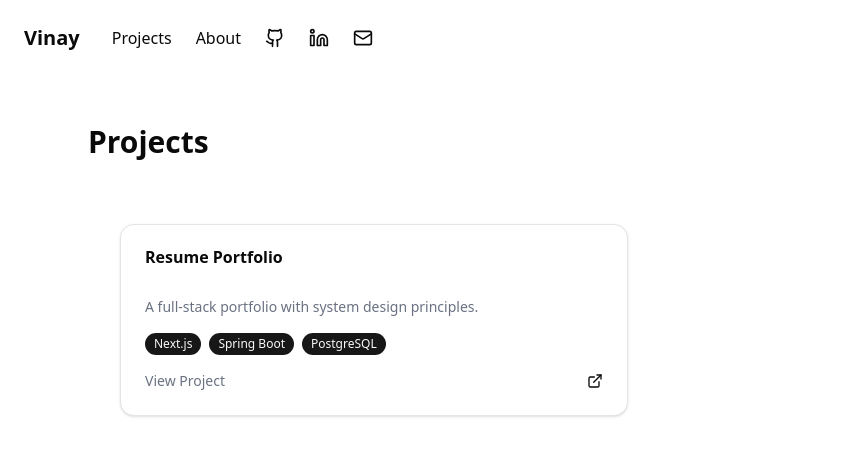
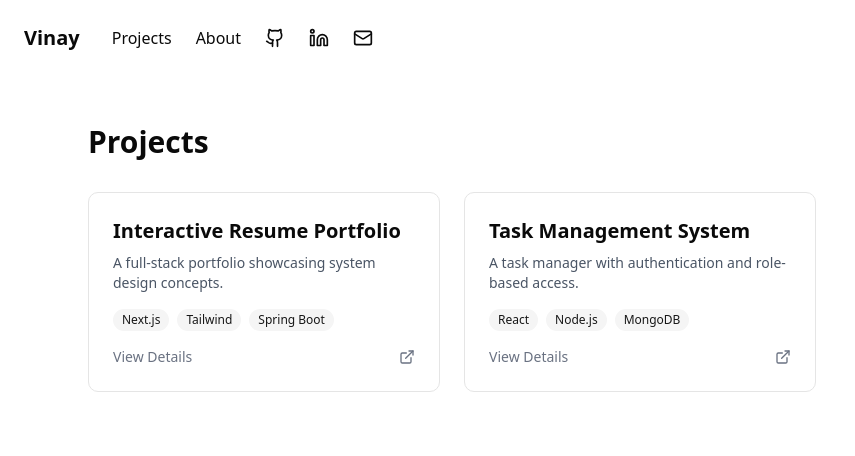
Before and after one commit to MVK-69/ResumePortfolio, a Next.js app in the folder resume-portfolio/: page /projects in a window 1280 px wide. Shown: the top 456 px of the page, without its empty margins (0-855 px from the left). Built offline with nearby package versions, Linux system fonts and the light colour scheme.

Commit message:
Phase - 2 - Frontend completion
Phase - 2 - Frontend completion/Animations added

```diff
--- a/resume-portfolio/app/contact/page.tsx
+++ b/resume-portfolio/app/contact/page.tsx
@@ -1,10 +1,16 @@
-export default function About() {
+"use client";
+
+import { Input } from "@/components/ui/input";
+import { Textarea } from "@/components/ui/textarea";
+import { Button } from "@/components/ui/button";
+
+export default function Contact() {
   return (
-    <section className="p-8">
-      <h1 className="text-3xl font-semibold">About Me</h1>
-      <p className="mt-4 text-gray-600">
-        Java Developer with experience in Spring Boot and system design.
-      </p>
-    </section>
+    <form className="max-w-xl mx-auto p-8 space-y-4">
+      <Input placeholder="Your Name" />
+      <Input placeholder="Email" />
+      <Textarea placeholder="Message" />
+      <Button type="submit">Send</Button>
+    </form>
   );
 }
--- a/resume-portfolio/app/projects/page.tsx
+++ b/resume-portfolio/app/projects/page.tsx
@@ -1,33 +1,17 @@
-import { Card, CardContent, CardHeader, CardTitle } from "@/components/ui/card";
-import { Badge } from "@/components/ui/badge";
-import { ExternalLink } from "lucide-react";
+"use client";
+
 import PageContainer from "@/components/PageContainer";
-
+import ProjectCard from "@/components/ProjectCard";
+import { projects } from "@/data/projects";
 
 export default function Projects() {
   return (
     <PageContainer title="Projects">
-      <section className="p-8 grid grid-cols-1 md:grid-cols-2 gap-6">
-        <Card>
-          <CardHeader>
-            <CardTitle>Resume Portfolio</CardTitle>
-          </CardHeader>
-          <CardContent>
-            <p className="text-sm text-gray-500">
-              A full-stack portfolio with system design principles.
-            </p>
-            <div className="flex gap-2 mt-4">
-              <Badge>Next.js</Badge>
-              <Badge>Spring Boot</Badge>
-              <Badge>PostgreSQL</Badge>
-            </div>
-            <div className="flex justify-between items-center mt-4">
-              <span className="text-sm text-gray-500">View Project</span>
-              <ExternalLink className="w-4 h-4" />
-            </div>
-          </CardContent>
-        </Card>
-      </section>
+      <div className="grid grid-cols-1 md:grid-cols-2 lg:grid-cols-3 gap-6">
+        {projects.map((project) => (
+          <ProjectCard key={project.id} project={project} />
+        ))}
+      </div>
     </PageContainer>
   );
 }
--- /dev/null
+++ b/resume-portfolio/components/ProjectCard.tsx
@@ -0,0 +1,39 @@
+import { Badge } from "@/components/ui/badge";
+import { ExternalLink } from "lucide-react";
+import { Project } from "@/data/projects";
+
+interface ProjectCardProps {
+  project: Project;
+}
+
+export default function ProjectCard({ project }: ProjectCardProps) {
+  return (
+    <div className="border rounded-lg p-6 hover:shadow-lg transition-shadow duration-300">
+
+      {/* Title */}
+      <h3 className="text-xl font-semibold mb-2">
+        {project.title}
+      </h3>
+
+      {/* Description */}
+      <p className="text-sm text-gray-600 mb-4">
+        {project.description}
+      </p>
+
+      {/* Tech Stack */}
+      <div className="flex flex-wrap gap-2 mb-4">
+        {project.techStack.map((tech) => (
+          <Badge key={tech} variant="secondary">
+            {tech}
+          </Badge>
+        ))}
+      </div>
+
+      {/* Action */}
+      <div className="flex items-center justify-between text-sm text-gray-500">
+        <span>View Details</span>
+        <ExternalLink className="w-4 h-4" />
+      </div>
+    </div>
+  );
+}
--- /dev/null
+++ b/resume-portfolio/data/projects.ts
@@ -0,0 +1,26 @@
+export interface Project {
+  id: number;
+  title: string;
+  description: string;
+  techStack: string[];
+  type: "Frontend" | "Backend" | "Fullstack";
+}
+
+export const projects: Project[] = [
+  {
+    id: 1,
+    title: "Interactive Resume Portfolio",
+    description:
+      "A full-stack portfolio showcasing system design concepts.",
+    techStack: ["Next.js", "Tailwind", "Spring Boot"],
+    type: "Fullstack",
+  },
+  {
+    id: 2,
+    title: "Task Management System",
+    description:
+      "A task manager with authentication and role-based access.",
+    techStack: ["React", "Node.js", "MongoDB"],
+    type: "Frontend",
+  },
+];
```
